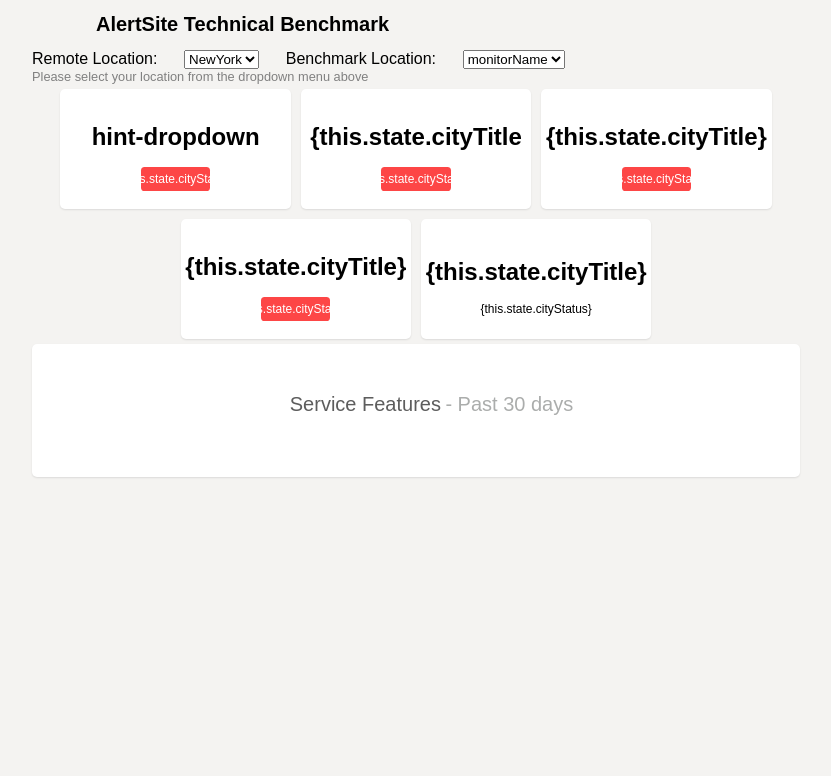
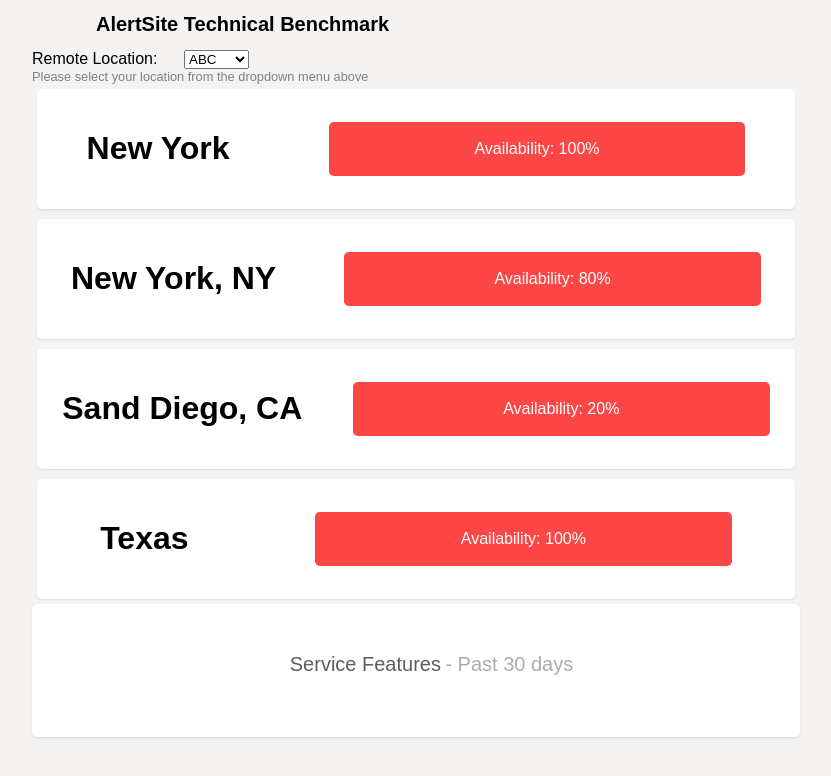
Before and after one commit to schristian4/AlertSite_Technical_Benchmark, a website built with Parcel: page index.html in a window 1280 px wide. Shown: the whole page, without its empty margins (224-1055 px from the left). Built offline with nearby package versions, Linux system fonts and the light colour scheme.

Commit message:
GenerateList

```diff
--- a/index.html
+++ b/index.html
@@ -24,43 +24,22 @@
       <form>
         <div class="search-field">
           <p>Remote Location:</p>
-          <select name="locations" id="locations">
-            <option value="NewYork">NewYork</option>
-            <option value="NewYork">NewYork</option>
-          </select>
-          <p>Benchmark Location:</p>
-          <select name="monitor" id="monitor">
-            <option value="monitorID">monitorName</option>
-            <option value="monitorID">monitorName</option>
+          <select class="location_Drop_down" name="locations" id="locations">
+            <option name="newYork" value="NewYork">ABC</option>
+            <option value="NewYork">Google</option>
           </select>
         </div>
       </form>
-      <!--!!!!Form Validate Input change color red!!!!! -->
+      <!--!!!!Form Validate Input change color red!!!! -->
       <p class="hint-dropdown">
         Please select your location from the dropdown menu above
       </p>
       <!--Add header above - Requires separate containers for Tiles and Graph-->
-      <div class="App">
+      <div class="locationList">
         <!-- Convert into Class components-->
-        <div class="cityTile">
-          <h1 class="cityTitle">hint-dropdown</h1>
-          <p class="cityStatus">this.state.cityStatu</p>
-        </div>
-        <div class="cityTile">
-          <h1 class="cityTitle">{this.state.cityTitle</h1>
-          <p class="cityStatus">{this.state.cityStatus</p>
-        </div>
-        <div class="cityTile">
-          <h1 class="cityTitle">{this.state.cityTitle}</h1>
-          <p class="cityStatus">{this.state.cityStatus}</p>
-        </div>
-        <div class="cityTile">
-          <h1 class="cityTitle">{this.state.cityTitle}</h1>
-          <p class="cityStatus">{this.state.cityStatus}</p>
-        </div>
-        <div class="cityTile">
-          <h1 class="cityTitle">{this.state.cityTitle}</h1>
-          <p classx="cityStatus">{this.state.cityStatus}</p>
+        <div class="cityTile2">
+          <h1 class="cityTitle">New York</h1>
+          <p class="cityStatus">Availability: 100%</p>
         </div>
       </div>
       <!--Inspiration Credit  Octa Status Page
@@ -79,7 +58,7 @@
         <section class="rolling__calender"></section>
       </div>
     </div>
-
-    <script src="src/index.js"></script>
   </body>
+  <script src="src/index.js"></script>
+  <script src="http://wolfshac.com/cgi-bin/AlertSiteDeviceStatus.cgi"></script>
 </html>
--- a/src/index.js
+++ b/src/index.js
@@ -1 +1,48 @@
-import "./styles.css";
+const locationListTarget = document.querySelector(".locationList");
+const listOfLocations = {
+  NewYork: {
+    name: "New York, NY",
+    ID: 1234,
+    TimeZone: "EST",
+    availability: 80
+  },
+  SanDiego: {
+    name: "Sand Diego, CA",
+    ID: 321,
+    TimeZone: "PST",
+
+    availability: 20
+  },
+  Texas: {
+    name: "Texas",
+    ID: 654,
+    TimeZone: "CST",
+    availability: 100
+  }
+};
+function createEle(tagName, styleSheet, dataContent) {
+  let tempObject = document.createElement(`${tagName}`);
+  tempObject.classList.add(`${styleSheet}`);
+  tempObject.innerText = dataContent;
+  return tempObject;
+}
+
+// let location = createElement("DIV", "locations", "Content");
+
+function generateList() {
+  const locationKeys = Object.keys(listOfLocations);
+  for (let i = 0; i < locationKeys.length; i++) {
+    let objKey = Object.keys(listOfLocations)[i];
+    let div_ele = createEle("div", "cityTile2", " ");
+    let h1_ele = createEle("h1", "cityTitle", listOfLocations[objKey].name);
+    let p_ele = createEle(
+      "p",
+      "cityStatus",
+      `Availability: ${listOfLocations[objKey].availability}%`
+    );
+    locationListTarget.appendChild(div_ele);
+    div_ele.appendChild(h1_ele);
+    div_ele.appendChild(p_ele);
+  }
+}
+window.addEventListener("DOMContentLoaded", generateList());
--- a/src/styles.css
+++ b/src/styles.css
@@ -42,33 +42,35 @@
   margin-left: 5vw;
   font-size: 20px;
 }
-.App {
+.locationList {
   display: flex;
-  justify-content: center;
+  justify-content: row;
   flex-wrap: wrap;
 }
-.cityTile {
+
+.cityTile2 {
   align-items: center;
   background-color: #fff;
   border-radius: 5px;
   box-shadow: 0 1px 2px rgba(0, 0, 0, 0.1);
   display: flex;
-  flex-direction: column;
+  flex-direction: row;
+  justify-content: space-around;
   height: calc(28vw * 0.75);
-  justify-content: center;
-  max-height: 25vh;
+  max-height: 15vh;
   position: relative;
   -webkit-transition: all 0.6s cubic-bezier(0.165, 0.84, 0.44, 1);
   transition: all 0.6s cubic-bezier(0.165, 0.84, 0.44, 1);
-  width: 18vw;
+  width: 100%;
   margin: 5px;
 }
 .cityStatus {
   display: flex;
   justify-content: center;
   align-items: center;
-  width: 30%;
-  height: 20%;
+  padding: 10px;
+  width: 55%;
+  height: 45%;
   color: white;
   background-color: #fd4646; /*Failing Condition*/
   /*background-color: #73ffd2; Good Condition**/
@@ -85,6 +87,7 @@
 .service__features {
   display: block;
 }
+
 .js-rollingcalendar h1 {
   font-family: "proxima-nova", "proxima nova", sans-serif;
   font-weight: 500;
@@ -95,6 +98,7 @@
   line-height: 24px;
   padding-bottom: 12px;
 }
+
 .js-rollingcalendar h2 {
   font-family: "proxima-nova", "proxima nova", sans-serif;
   font-weight: 500;
@@ -113,34 +117,34 @@
   .search-field {
     flex-wrap: wrap;
   }
-  .App {
+  .locationList {
     width: 100vw;
   }
   .cityTile {
     width: 45vw;
     height: 15vh;
-    font-size: 7.5px;
+    font-size: 0.75em;
   }
 }
 
 /*Tablet*/
 @media only screen and (min-width: 768px) {
-  .App {
+  .locationList {
     width: 80vw;
   }
   .cityTile {
     width: 25vw;
-    font-size: 12px;
+    font-size: 1em;
   }
 }
 /*Desktop*/
 @media only screen and (min-width: 1200px) {
-  .App {
+  .locationList {
     width: 60vw;
   }
   .cityTile {
     width: 18vw;
-    font-style: 20px;
+    font-style: 1.2em;
   }
 }
 /*
```
